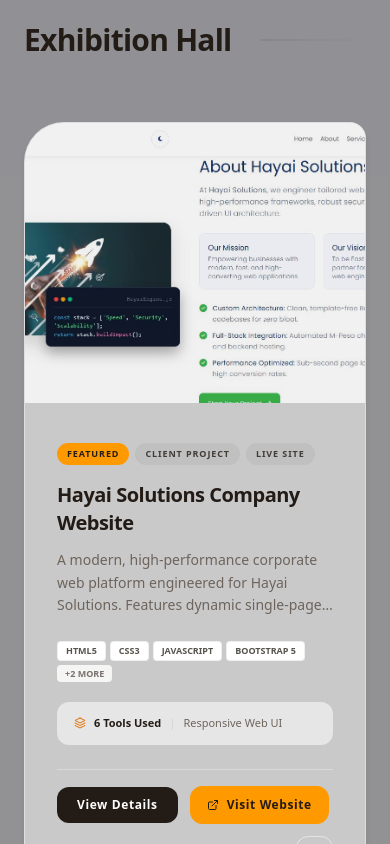
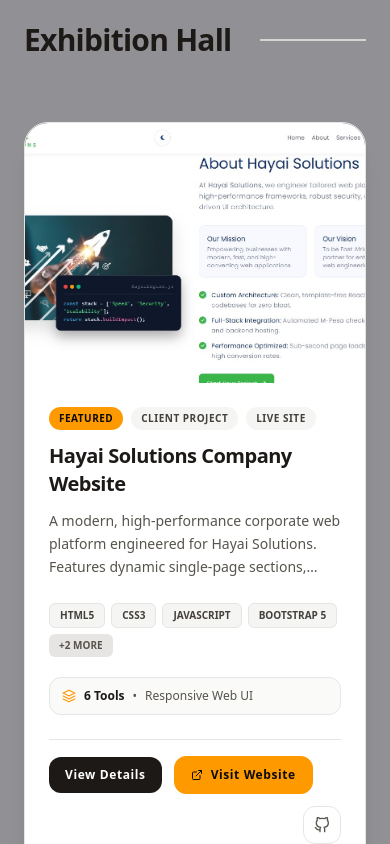
Before and after one commit to Emmanuel1440/my-portfolio, a React (Vite) app: page / in a window 390 px wide. Shown: the part 2620-3464 px from the top of the page. Built offline with nearby package versions, Linux system fonts and the light colour scheme.

Commit message:
fixed color to black

```diff
--- a/src/components/Projects.jsx
+++ b/src/components/Projects.jsx
@@ -18,7 +18,6 @@
     overview: "A clean, performant enterprise site built to deliver fast load times, responsive navigation, and direct lead capturing for technology services.",
     challenges: "Optimizing asset compression and asset loading pipelines on custom production cPanel hosting environments for instant render times."
   },
-
   {
     id: "doc-editor",
     title: "Doc Editor Pro",
@@ -34,7 +33,6 @@
     overview: "An intuitive web editor engineered to manipulate text layers, electronic signature components, and dynamic positioning with real-time previewing.",
     challenges: "Managing complex drag-and-drop element rotation matrices and synchronizing global history states without causing frame drops."
   },
-
   {
     id: "ai-spam",
     title: "AI-Based Email Spam Classification System",
@@ -131,27 +129,31 @@
   }
 
   return (
-    <section id="projects" className="py-20 text-[#231b15] relative z-10">
+    <section id="projects" className="py-20 relative z-10">
       <div className="max-w-6xl mx-auto px-6">
         <Reveal>
           <div className="mb-16 flex items-center gap-3">
-            <h2 className="text-3xl font-black tracking-tight text-[#231b15]">Exhibition Hall</h2>
-            <div className="h-[2px] flex-1 bg-gradient-to-r from-[#231b15]/10 to-transparent ml-4"></div>
+            <h2 className="text-3xl font-black tracking-tight text-stone-900 dark:text-white">Exhibition Hall</h2>
+            <div className="h-[2px] flex-1 bg-stone-300 dark:bg-stone-700 ml-4"></div>
           </div>
+        </Reveal>
 
-          <div className="grid md:grid-cols-2 gap-10 items-start">
+        <div className="grid grid-cols-1 md:grid-cols-2 gap-8 items-start">
           {projects.map((project, index) => {
             const isFlagship = index === 0
 
             return (
               <article
                 key={project.id}
-                  className={`rounded-[2.5rem_1rem_2.5rem_1rem] bg-white/50 backdrop-blur-xl border border-white/40 shadow-md hover:border-[#231b15] hover:-translate-y-1.5 transition-all duration-500 flex flex-col overflow-hidden group ${
-                    isFlagship ? "md:col-span-2 grid lg:grid-cols-12 gap-2" : ""
+                className={`rounded-3xl bg-white dark:bg-stone-900/90 border border-stone-200 dark:border-stone-800 shadow-xl overflow-hidden flex flex-col transition-all duration-300 ${
+                  isFlagship ? "md:col-span-2 grid grid-cols-1 lg:grid-cols-12 gap-0" : ""
                 }`}
               >
+                {/* Image Container */}
                 <div
-                    className={`overflow-hidden relative bg-stone-100 cursor-pointer ${isFlagship ? "lg:col-span-5 h-full min-h-[280px]" : "h-52"}`}
+                  className={`overflow-hidden relative bg-stone-800 cursor-pointer ${
+                    isFlagship ? "lg:col-span-5 h-64 lg:h-full min-h-[260px]" : "h-56"
+                  }`}
                   onClick={() => {
                     if (project.liveUrl) {
                       window.open(project.liveUrl, "_blank", "noopener,noreferrer")
@@ -163,19 +165,21 @@
                   <img
                     src={project.image}
                     alt={`${project.title} screenshot`}
-                      className="w-full h-full object-cover group-hover:scale-105 transition-transform duration-700 ease-out"
+                    className="w-full h-full object-cover hover:scale-105 transition-transform duration-500 ease-out"
                   />
-                    <div className="absolute inset-0 bg-stone-900/10 opacity-60 group-hover:opacity-20 transition-opacity pointer-events-none" />
                 </div>
 
-                  <div className={`p-8 flex flex-col justify-between ${isFlagship ? "lg:col-span-7" : ""}`}>
+                {/* Card Details */}
+                <div className={`p-6 md:p-8 flex flex-col justify-between ${isFlagship ? "lg:col-span-7" : ""}`}>
                   <div>
-                      <div className="flex flex-wrap gap-1.5 mb-4">
+                    <div className="flex flex-wrap gap-2 mb-3">
                       {project.badges.map((badge) => (
                         <span
                           key={badge}
-                            className={`text-[9px] font-black uppercase tracking-widest px-2.5 py-1 rounded-full ${
-                              badge === "Featured" ? "bg-amber-500 text-[#231b15]" : "bg-[#231b15]/5 text-[#231b15]/80"
+                          className={`text-[10px] font-extrabold uppercase tracking-wider px-2.5 py-1 rounded-full ${
+                            badge === "Featured"
+                              ? "bg-amber-500 text-stone-950"
+                              : "bg-stone-100 dark:bg-stone-800 text-stone-700 dark:text-stone-300"
                           }`}
                         >
                           {badge}
@@ -183,39 +187,39 @@
                       ))}
                     </div>
 
-                      <h3 className="text-xl font-black text-[#231b15] mb-3 tracking-tight group-hover:text-amber-600 transition-colors duration-300">
+                    <h3 className="text-xl font-bold text-stone-900 dark:text-white mb-3 tracking-tight">
                       {project.title}
                     </h3>
-                      <p className="text-[#6e645c] text-sm font-normal leading-relaxed mb-6 line-clamp-3">
+                    <p className="text-stone-600 dark:text-stone-300 text-sm leading-relaxed mb-6 line-clamp-3">
                       {project.description}
                     </p>
                   </div>
 
                   <div>
-                      <div className="flex flex-wrap gap-1 mb-5">
+                    <div className="flex flex-wrap gap-1.5 mb-5">
                       {project.tech.slice(0, 4).map((item) => (
-                          <span key={item} className="text-[9px] font-bold px-2 py-0.5 rounded bg-white text-stone-600 border border-stone-200/60">
+                        <span key={item} className="text-[10px] font-semibold px-2.5 py-1 rounded-md bg-stone-100 dark:bg-stone-800 text-stone-700 dark:text-stone-300 border border-stone-200 dark:border-stone-700">
                           {item}
                         </span>
                       ))}
                       {project.tech.length > 4 && (
-                          <span className="text-[9px] font-bold px-2 py-0.5 rounded bg-stone-100 text-stone-500">
+                        <span className="text-[10px] font-semibold px-2.5 py-1 rounded-md bg-stone-200 dark:bg-stone-700 text-stone-600 dark:text-stone-400">
                           +{project.tech.length - 4} MORE
                         </span>
                       )}
                     </div>
 
-                      <div className="flex items-center gap-2 py-3 px-4 mb-6 rounded-xl bg-stone-50/60 border border-stone-200/40 text-[11px] text-[#6e645c]">
-                        <FiLayers className="text-amber-600 shrink-0" size={12} />
-                        <span className="font-bold text-[#231b15]">{project.stats.items} Tools Used</span>
-                        <span className="text-stone-300">|</span>
+                    <div className="flex items-center gap-2 py-2.5 px-3 mb-6 rounded-xl bg-stone-50 dark:bg-stone-800/50 border border-stone-200 dark:border-stone-700/60 text-xs text-stone-600 dark:text-stone-400">
+                      <FiLayers className="text-amber-500 shrink-0" size={14} />
+                      <span className="font-bold text-stone-900 dark:text-stone-200">{project.stats.items} Tools</span>
+                      <span>•</span>
                       <span className="truncate">{project.stats.focal}</span>
                     </div>
 
-                      <div className="flex flex-wrap gap-3 items-center pt-4 border-t border-stone-200/60">
+                    <div className="flex flex-wrap gap-3 items-center pt-4 border-t border-stone-200 dark:border-stone-800">
                       <button
                         onClick={() => setActiveModalProject(project)}
-                          className="px-5 py-2.5 rounded-xl bg-[#231b15] hover:bg-amber-600 hover:text-white text-white font-bold text-xs tracking-wider transition-all active:scale-95 duration-300"
+                        className="px-4 py-2.5 rounded-xl bg-stone-900 dark:bg-amber-500 text-white dark:text-stone-950 font-bold text-xs tracking-wider hover:opacity-90 transition-opacity"
                       >
                         View Details
                       </button>
@@ -225,7 +229,7 @@
                           href={project.liveUrl}
                           target="_blank"
                           rel="noopener noreferrer"
-                            className="px-4 py-2.5 rounded-xl border border-amber-500 bg-amber-500 hover:bg-amber-600 text-[#231b15] hover:text-white font-bold text-xs tracking-wider inline-flex items-center gap-2 transition-all duration-200"
+                          className="px-4 py-2.5 rounded-xl border border-amber-500 bg-amber-500 text-stone-950 font-bold text-xs tracking-wider inline-flex items-center gap-2"
                         >
                           <FiExternalLink size={12} /> {project.liveLabel || "Visit Website"}
                         </a>
@@ -235,7 +239,7 @@
                             setActiveModalProject(project)
                             setIsPlayingVideo(true)
                           }}
-                            className="px-4 py-2.5 rounded-xl border border-stone-300 bg-white hover:border-[#231b15] text-[#231b15] font-bold text-xs tracking-wider inline-flex items-center gap-2 transition-all duration-200"
+                          className="px-4 py-2.5 rounded-xl border border-stone-300 dark:border-stone-700 bg-transparent text-stone-900 dark:text-white font-bold text-xs tracking-wider inline-flex items-center gap-2"
                         >
                           <FiPlay size={12} className="fill-current" /> Live Demo
                         </button>
@@ -245,10 +249,10 @@
                         href={project.github}
                         target="_blank"
                         rel="noopener noreferrer"
-                          className="p-2.5 ml-auto rounded-xl border border-stone-200 text-[#6e645c] hover:text-[#231b15] hover:bg-white transition-all duration-200"
+                        className="p-2.5 ml-auto rounded-xl border border-stone-200 dark:border-stone-700 text-stone-600 dark:text-stone-300 hover:bg-stone-100 dark:hover:bg-stone-800"
                         title="View Codebase"
                       >
-                          <FiGithub size={15} />
+                        <FiGithub size={16} />
                       </a>
                     </div>
                   </div>
@@ -257,30 +261,30 @@
             )
           })}
         </div>
-        </Reveal>
       </div>
 
+      {/* Modal View */}
       {activeModalProject && (
-        <div className="fixed inset-0 z-50 flex items-center justify-center p-4 bg-stone-950/40 backdrop-blur-md" onClick={closeModal}>
+        <div className="fixed inset-0 z-50 flex items-center justify-center p-4 bg-black/70 backdrop-blur-md" onClick={closeModal}>
           <div
-            className="relative w-full max-w-2xl max-h-[85vh] overflow-y-auto bg-white/95 border border-stone-200 p-8 rounded-[3rem_1rem_2.5rem_1rem] shadow-2xl"
+            className="relative w-full max-w-2xl max-h-[90vh] overflow-y-auto bg-white dark:bg-stone-900 border border-stone-200 dark:border-stone-800 p-6 md:p-8 rounded-3xl shadow-2xl"
             onClick={(e) => e.stopPropagation()}
           >
             <button
               onClick={closeModal}
-              className="absolute top-6 right-6 p-2 rounded-xl bg-stone-100 text-[#231b15] hover:bg-[#231b15] hover:text-white transition-colors duration-200"
+              className="absolute top-6 right-6 p-2 rounded-xl bg-stone-100 dark:bg-stone-800 text-stone-900 dark:text-white hover:bg-stone-200"
             >
               <FiX size={18} />
             </button>
 
-            <span className="text-[10px] font-black uppercase tracking-widest text-amber-600 bg-amber-500/10 px-3 py-1 rounded-full inline-block mb-3">
+            <span className="text-[10px] font-extrabold uppercase tracking-widest text-amber-500 bg-amber-500/10 px-3 py-1 rounded-full inline-block mb-3">
               Project Specification
             </span>
-            <h3 className="text-2xl font-black text-[#231b15] tracking-tight mb-4 pr-10">
+            <h3 className="text-2xl font-bold text-stone-900 dark:text-white tracking-tight mb-4 pr-10">
               {activeModalProject.title}
             </h3>
 
-            <div className="w-full h-64 rounded-2xl overflow-hidden mb-6 bg-stone-900 border border-stone-200 relative">
+            <div className="w-full h-60 rounded-2xl overflow-hidden mb-6 bg-stone-900 border border-stone-800 relative">
               {activeModalProject.videoSrc && isPlayingVideo ? (
                 <video
                   src={activeModalProject.videoSrc}
@@ -300,14 +304,14 @@
                   }}
                 >
                   <img src={activeModalProject.image} alt={activeModalProject.title} className="w-full h-full object-cover" />
-                  <div className="absolute inset-0 bg-black/30 flex items-center justify-center group-hover:bg-black/20 transition-all">
+                  <div className="absolute inset-0 bg-black/40 flex items-center justify-center">
                     {activeModalProject.liveUrl ? (
-                      <span className="px-5 py-3 rounded-xl bg-amber-500 text-[#231b15] font-bold text-xs tracking-wider inline-flex items-center gap-2 shadow-2xl group-hover:scale-105 transition-transform">
-                        <FiExternalLink size={16} /> Open Live Site
+                      <span className="px-4 py-2.5 rounded-xl bg-amber-500 text-stone-950 font-bold text-xs inline-flex items-center gap-2">
+                        <FiExternalLink size={14} /> Open Live Site
                       </span>
                     ) : (
-                      <button className="p-5 rounded-full bg-amber-500 text-[#231b15] hover:bg-white hover:scale-110 shadow-2xl transition-all duration-300 flex items-center justify-center">
-                        <FiPlay size={24} className="fill-current ml-0.5" />
+                      <button className="p-4 rounded-full bg-amber-500 text-stone-950 shadow-2xl flex items-center justify-center">
+                        <FiPlay size={20} className="fill-current ml-0.5" />
                       </button>
                     )}
                   </div>
@@ -317,25 +321,25 @@
 
             <div className="space-y-6 text-sm leading-relaxed">
               <div>
-                <h4 className="text-xs font-black uppercase tracking-wider text-stone-400 mb-1.5">Project Overview</h4>
-                <p className="text-[#6e645c] font-normal">{activeModalProject.description}</p>
+                <h4 className="text-xs font-bold uppercase tracking-wider text-stone-400 mb-1.5">Project Overview</h4>
+                <p className="text-stone-600 dark:text-stone-300">{activeModalProject.description}</p>
                 {activeModalProject.overview && (
-                  <p className="text-[#6e645c] font-normal mt-2 italic border-l-2 border-amber-500/40 pl-3">{activeModalProject.overview}</p>
+                  <p className="text-stone-500 dark:text-stone-400 mt-2 italic border-l-2 border-amber-500 pl-3">{activeModalProject.overview}</p>
                 )}
               </div>
 
               {activeModalProject.challenges && (
                 <div>
-                  <h4 className="text-xs font-black uppercase tracking-wider text-stone-400 mb-1.5">Engineering Challenges Solved</h4>
-                  <p className="text-[#6e645c] font-normal">{activeModalProject.challenges}</p>
+                  <h4 className="text-xs font-bold uppercase tracking-wider text-stone-400 mb-1.5">Engineering Challenges Solved</h4>
+                  <p className="text-stone-600 dark:text-stone-300">{activeModalProject.challenges}</p>
                 </div>
               )}
 
               <div>
-                <h4 className="text-xs font-black uppercase tracking-wider text-stone-400 mb-2">Full Technologies Matrix</h4>
+                <h4 className="text-xs font-bold uppercase tracking-wider text-stone-400 mb-2">Full Technologies Matrix</h4>
                 <div className="flex flex-wrap gap-1.5">
                   {activeModalProject.tech.map((techItem) => (
-                    <span key={techItem} className="text-[10px] font-bold px-3 py-1 rounded-md bg-stone-100 border border-stone-200 text-[#231b15]">
+                    <span key={techItem} className="text-[10px] font-semibold px-2.5 py-1 rounded-md bg-stone-100 dark:bg-stone-800 border border-stone-200 dark:border-stone-700 text-stone-800 dark:text-stone-200">
                       {techItem}
                     </span>
                   ))}
@@ -343,12 +347,12 @@
               </div>
             </div>
 
-            <div className="flex flex-wrap gap-4 mt-8 pt-6 border-t border-stone-200">
+            <div className="flex flex-wrap gap-4 mt-8 pt-6 border-t border-stone-200 dark:border-stone-800">
               <a
                 href={activeModalProject.github}
                 target="_blank"
                 rel="noopener noreferrer"
-                className="px-5 py-3 rounded-xl bg-[#231b15] text-white hover:bg-amber-600 font-bold text-xs tracking-wider inline-flex items-center gap-2 transition-colors duration-200"
+                className="px-5 py-3 rounded-xl bg-stone-900 dark:bg-white text-white dark:text-stone-900 font-bold text-xs inline-flex items-center gap-2"
               >
                 <FiGithub /> Source Code
               </a>
@@ -358,19 +362,10 @@
                   href={activeModalProject.liveUrl}
                   target="_blank"
                   rel="noopener noreferrer"
-                  className="px-5 py-3 rounded-xl bg-amber-500 text-[#231b15] hover:bg-amber-600 hover:text-white font-bold text-xs tracking-wider inline-flex items-center gap-2 transition-colors duration-200"
+                  className="px-5 py-3 rounded-xl bg-amber-500 text-stone-950 font-bold text-xs inline-flex items-center gap-2"
                 >
                   <FiExternalLink /> {activeModalProject.liveLabel || "Visit Website"}
                 </a>
-              )}
-
-              {!isPlayingVideo && activeModalProject.videoSrc && (
-                <button
-                  onClick={() => setIsPlayingVideo(true)}
-                  className="px-5 py-3 rounded-xl border border-stone-300 bg-white text-[#231b15] hover:bg-stone-50 font-bold text-xs tracking-wider inline-flex items-center gap-2 transition-colors duration-200"
-                >
-                  <FiPlay size={12} className="fill-current" /> Play Live Demo Video
-                </button>
               )}
             </div>
           </div>
```
Lines whose indentation alone changed are shown as unchanged.
